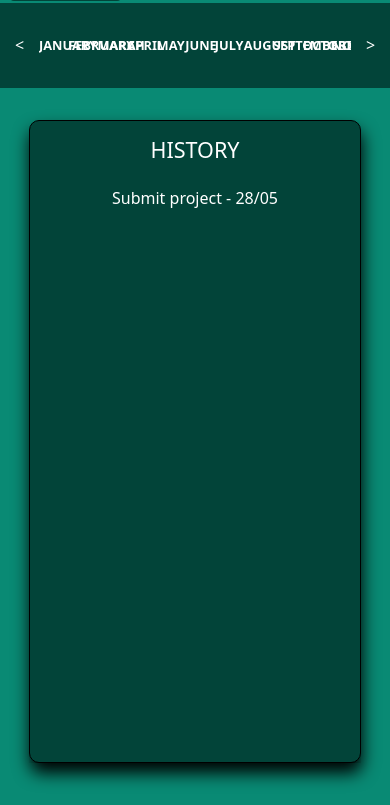
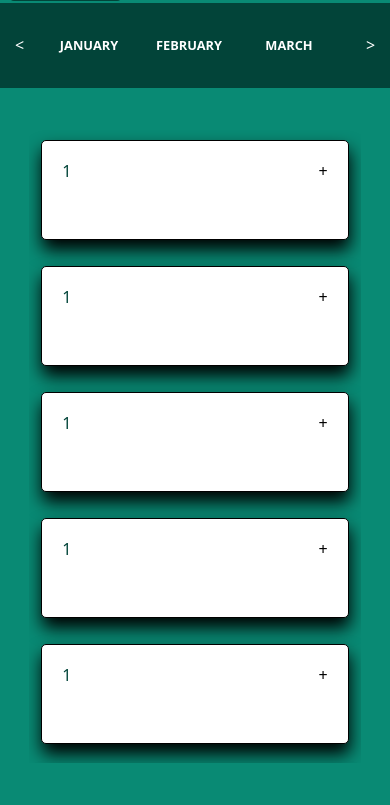
Before and after one commit to ali-hourag/calendar-hamilton, a website: page src/index.html in a window 390 px wide. Shown: the part 39-844 px from the top of the page. Drawn offline with nearby package versions, Linux system fonts and the light colour scheme.

Commit message:
feat(design): complete design and responsive

```diff
--- a/src/index.html
+++ b/src/index.html
@@ -30,7 +30,7 @@
             New Event
         </button>
         <p class="current-year" id="currentYear">2023</p>
-
+        <div class="empty-div"></div>
         <!--EN RESPONSIVE PARA ENSEÑAR EL HISTORIAL DE EVENTOS-->
         <button class="style-events-show" type="button" data-bs-toggle="collapse" data-bs-target="#burguer-event"
             aria-expanded="false" aria-controls="burguer-event">
@@ -127,7 +127,10 @@
         </section>
 
         <section class="calendar-container">
-            <aside class="events-history-container collapse-show" id="burguer-event">
+            <!--Collapse class is available if responsive max 750px
+                Has to be collapse if mobile devices
+            -->
+            <aside class="events-history-container collapse" id="burguer-event">
                 <h4 class="history-events-title text-center p-3">HISTORY</h4>
                 <p class="text-center">Submit project - 28/05</p>
             </aside>
@@ -176,8 +179,8 @@
             </section>
         </section>
         <!-- Modal -->
-        <section class="modal fade" id="modal-new-event" role="document" tabindex="-1" aria-labelledby="modal-label-event"
-            aria-hidden="true">
+        <section class="modal fade" id="modal-new-event" role="document" tabindex="-1"
+            aria-labelledby="modal-label-event" aria-hidden="true">
             <form class="modal-dialog modal-dialog-scrollable modal-dialog-centered fs-3">
                 <div class="modal-content style-modal">
                     <div class="modal-header">
@@ -216,7 +219,8 @@
                             </label>
 
                             <legend>Time</legend>
-                            <select class="modal-input round non-styles-select" id="type-of-time" name="time-option" value="default" required>
+                            <select class="modal-input round non-styles-select" id="type-of-time" name="time-option"
+                                value="default" required>
                                 <option value="default" selected disabled>Choose time</option>
                                 <option value="five">5 minute</option>
                                 <option value="ten">10 minute</option>
@@ -229,7 +233,8 @@
                             <textarea class="modal-input mb-2" maxlength="500" id="text-area-modal" rows="4" cols="35">
 </textarea>
 
-                            <select class="modal-input round non-styles-select" id="type-of-date" name="date-option" value="default" required>
+                            <select class="modal-input round non-styles-select" id="type-of-date" name="date-option"
+                                value="default" required>
                                 <option value="default" selected disabled>Choose date</option>
                                 <option value="meeting">Meeting</option>
                                 <option value="personal">Personal</option>
--- a/src/style.css
+++ b/src/style.css
@@ -16,7 +16,7 @@
     background-color: rgb(2, 68, 57);
 }
 
-.current-year{
+.current-year {
     font-weight: bold;
     padding-top: 15px;
     font-size: 25px;
@@ -35,7 +35,6 @@
 
 .months-container {
     width: 90vw;
-    overflow: scroll;
     box-sizing: border-box;
 }
 
@@ -44,6 +43,7 @@
     padding: 0 0;
     background-color: transparent;
     height: 100%;
+    width: 7.5vw;
 }
 
 .input-topbar-months {
@@ -56,7 +56,7 @@
     display: flex;
     justify-content: center;
     align-items: center;
-    width: 7.5vw;
+    width: 100%;
     height: 100%;
     box-sizing: border-box;
     font-weight: bold;
@@ -71,10 +71,7 @@
     background-color: aquamarine;
 }
 
-.topbar-month {
-    width: 7.5vw;
-    display: flex;
-}
+
 
 .topbar-next-year:hover,
 .topbar-previous-year:hover {
@@ -91,13 +88,18 @@
     background-color: rgb(9, 138, 116);
     margin: 2rem auto auto;
     animation-duration: 3s;
-    animation-name:  ease-in-out;
+    animation-name: ease-in-out;
 }
 
 
-@keyframes  ease-in-out {
-        0% { opacity: 0; }
-        100% { opacity: 1; }
+@keyframes ease-in-out {
+    0% {
+        opacity: 0;
+    }
+
+    100% {
+        opacity: 1;
+    }
 }
 
 .events-history-container {
@@ -106,9 +108,9 @@
     background-color: rgb(2, 68, 57);
     border: 1px solid black;
     border-radius: 10px;
-    -webkit-box-shadow: 1px 10px 17px 0px rgba(0,0,0,1);
-    -moz-box-shadow: 1px 10px 17px 0px rgba(0,0,0,1);
-    box-shadow: 1px 10px 17px 0px rgba(0,0,0,1);
+    -webkit-box-shadow: 1px 10px 17px 0px rgba(0, 0, 0, 1);
+    -moz-box-shadow: 1px 10px 17px 0px rgba(0, 0, 0, 1);
+    box-shadow: 1px 10px 17px 0px rgba(0, 0, 0, 1);
     margin-right: 10px;
     width: 170px;
     -webkit-border-radius: 10px;
@@ -135,7 +137,11 @@
 
 .day-of-week {
     text-align: center;
-    border-right:1px solid #000000;
+    border-right: 1px solid #000000;
+}
+
+.day-of-week:last-child {
+    border-right: none;
 }
 
 .days-month-container {
@@ -157,9 +163,9 @@
     background-color: white;
     border-radius: 5px;
     border: 1px solid black;
-    -webkit-box-shadow: 1px 10px 17px 0px rgba(0,0,0,1);
-    -moz-box-shadow: 1px 10px 17px 0px rgba(0,0,0,1);
-    box-shadow: 1px 10px 17px 0px rgba(0,0,0,1);
+    -webkit-box-shadow: 1px 10px 17px 0px rgba(0, 0, 0, 1);
+    -moz-box-shadow: 1px 10px 17px 0px rgba(0, 0, 0, 1);
+    box-shadow: 1px 10px 17px 0px rgba(0, 0, 0, 1);
     -webkit-border-radius: 5px;
     -moz-border-radius: 5px;
     -ms-border-radius: 5px;
@@ -172,7 +178,7 @@
     -o-transition: all .8s ease;
 }
 
-.entry-day-calendar:hover{
+.entry-day-calendar:hover {
     transform: scale(1.3);
     -webkit-transform: scale(1.3);
     -moz-transform: scale(1.3);
@@ -187,16 +193,14 @@
     color: rgb(2, 68, 57);
 }
 
-
-
 .add-event-calendar {
     padding-right: 4px;
     padding-top: 2px;
 }
 
-.add-event-calendar {
-    padding-right: 4px;
-    padding-top: 2px;
+
+.empty-div {
+    width: 30px;
 }
 
 /* Button styles to collapse history section*/
@@ -352,12 +356,12 @@
     -moz-appearance: none;
     text-indent: 0.01px;
     text-overflow: '';
-     color:black;
+    color: black;
     background: white;
-    -webkit-appearance:none;
-    -ms-appearance:none;
-    -o-appearance:none;
-     appearance:none;
+    -webkit-appearance: none;
+    -ms-appearance: none;
+    -o-appearance: none;
+    appearance: none;
 }
 
 .round {
@@ -409,19 +413,49 @@
 
 
 
-@media only screen and (max-width: 1220px) {
+@media only screen and (max-width: 1290px) {
     .label-topbar-months {
         font-size: .8rem;
     }
 }
 
-@media only screen and (max-width: 1000px) {
-    .label-topbar-months {
-        width: 80px;
+@media only screen and (max-width: 1070px) {
+    .months-container {
+        overflow-x: scroll;
     }
+
+    .topbar-month {
+        min-width: 100px;
+    }
+
+    /* width */
+    ::-webkit-scrollbar {
+        width: 8px;
+    }
+
+    /* Track */
+    ::-webkit-scrollbar-track {
+        background: transparent;
+    }
+
+    /* Handle */
+    ::-webkit-scrollbar-thumb {
+        background: rgb(1, 39, 33);
+        border-radius: 20px;
+        -webkit-border-radius: 20px;
+        -moz-border-radius: 20px;
+        -ms-border-radius: 20px;
+        -o-border-radius: 20px;
+    }
+
+
 }
 
 @media only screen and (max-width: 750px) {
+
+    .empty-div {
+        display: none;
+    }
 
     .topbar-next-year,
     .topbar-previous-year {
@@ -466,15 +500,23 @@
         grid-template-columns: repeat(1, 1fr);
         grid-template-rows: repeat(5, 1fr);
         height: 75vh;
-        overflow: scroll;
+        overflow-y: scroll;
         gap: 10px;
         padding: 10px 12px;
     }
 
     .entry-day-calendar {
-        height: 150px;
-        color: black;
+        margin-bottom: 1rem;
+        padding: 1rem;
     }
 
+    .entry-day-calendar:hover {
+        transform: scale(1);
+        -webkit-transform: scale(1);
+        -moz-transform: scale(1);
+        -ms-transform: scale(1);
+        -o-transform: scale(1);
+        cursor: pointer;
+    }
 
 }
```
Also changed, not shown: src/ts/script.ts (added, +9 -0 lines), src/ts/setHTML.ts (+20 -0 lines). Lines whose indentation alone changed are shown as unchanged.
